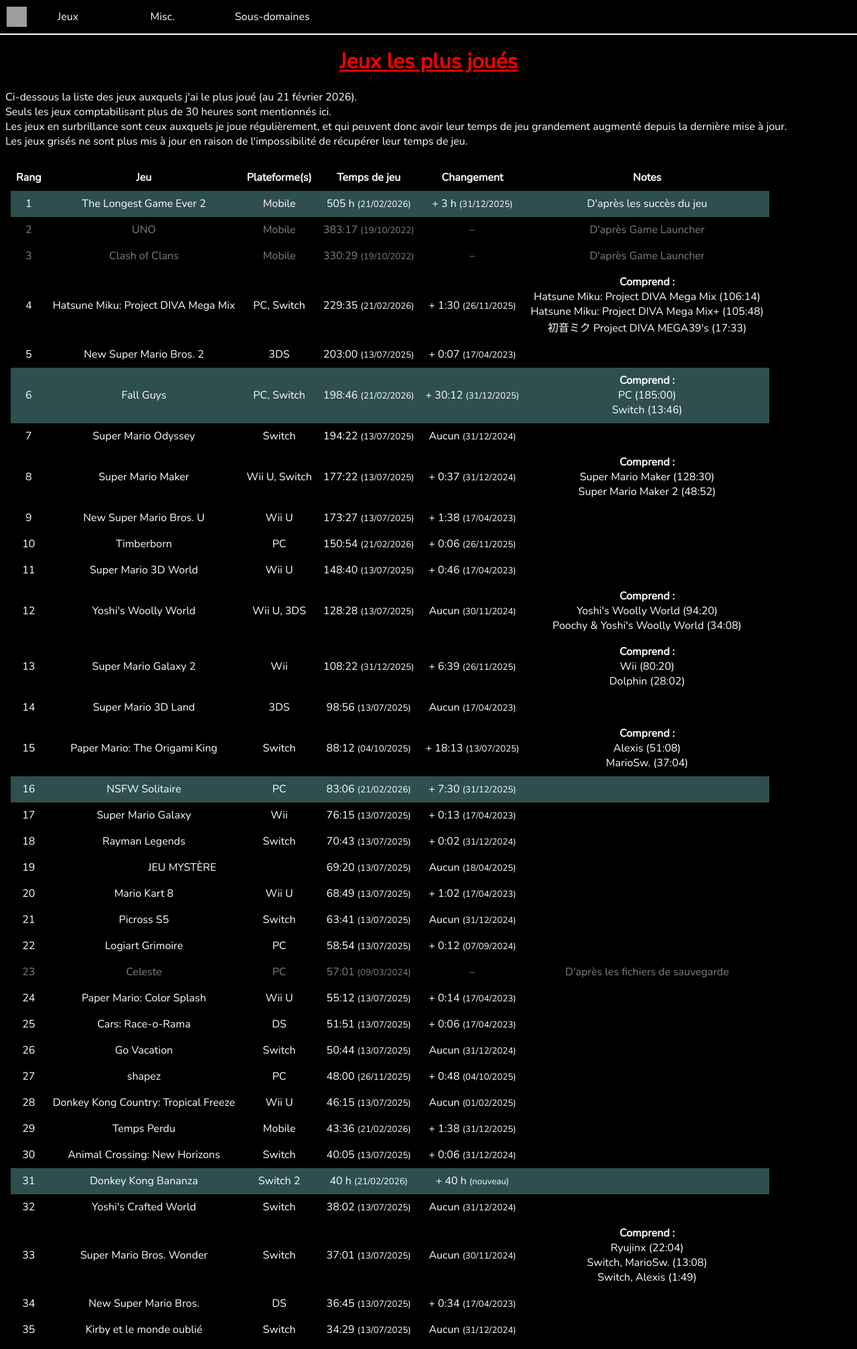
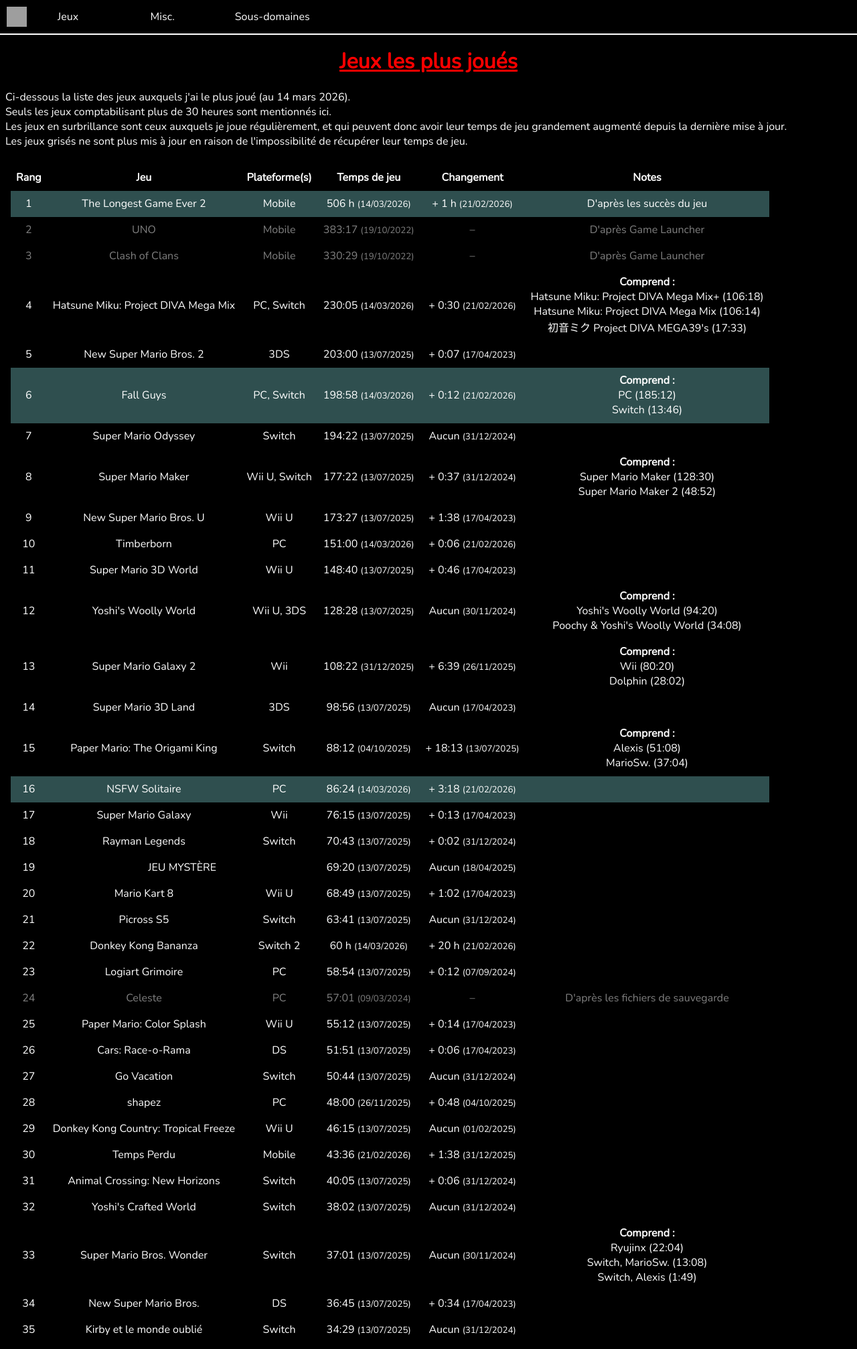
Before and after one commit to MarioSwitch/marioswitch.github.io, a PHP site: page /pages/misc/games.php in a window 1280 px wide. Shown: the top 2014 px of the page at 67% size. Run offline with PHP 8.4, Linux system fonts and the light colour scheme; grey boxes are pictures that could not be loaded.

Commit message:
[122] Updated games + Twitch

```diff
--- a/pages/misc/games.php
+++ b/pages/misc/games.php
@@ -13,7 +13,7 @@
 		<?php insertMenu(); ?>
 		<h1>Jeux les plus joués</h1>
 		<p>
-			Ci-dessous la liste des jeux auxquels j'ai le plus joué (au 21 février 2026).<br>
+			Ci-dessous la liste des jeux auxquels j'ai le plus joué (au 14 mars 2026).<br>
 			Seuls les jeux comptabilisant plus de 30 heures sont mentionnés ici.<br>
 			Les jeux en surbrillance sont ceux auxquels je joue régulièrement, et qui peuvent donc avoir leur temps de jeu grandement augmenté depuis la dernière mise à jour.<br>
 			Les jeux grisés ne sont plus mis à jour en raison de l'impossibilité de récupérer leur temps de jeu.
@@ -31,8 +31,8 @@
 				<td><?= rank(1); ?></td>
 				<td>The Longest Game Ever 2</td>
 				<td>Mobile</td>
-				<td>505 h <small>(21/02/2026)</small></td>
-				<td>+ 3 h <small>(31/12/2025)</small></td>
+				<td>506 h <small>(14/03/2026)</small></td>
+				<td>+ 1 h <small>(21/02/2026)</small></td>
 				<td>D'après les succès du jeu</td>
 			</tr>
 			<tr class="off">
@@ -55,12 +55,12 @@
 				<td><?= rank(); ?></td>
 				<td>Hatsune Miku: Project DIVA Mega Mix</td>
 				<td>PC, Switch</td>
-				<td>229:35 <small>(21/02/2026)</small></td>
-				<td>+ 1:30 <small>(26/11/2025)</small></td>
+				<td>230:05 <small>(14/03/2026)</small></td>
+				<td>+ 0:30 <small>(21/02/2026)</small></td>
 				<td>
 					<b>Comprend :</b>
+					<br>Hatsune Miku: Project DIVA Mega Mix+ (106:18)
 					<br>Hatsune Miku: Project DIVA Mega Mix (106:14)
-					<br>Hatsune Miku: Project DIVA Mega Mix+ (105:48)
 					<br>初音ミク Project DIVA MEGA39's (17:33)
 				</td>
 			</tr>
@@ -76,11 +76,11 @@
 				<td><?= rank(); ?></td>
 				<td>Fall Guys</td>
 				<td>PC, Switch</td>
-				<td>198:46 <small>(21/02/2026)</small></td>
-				<td>+ 30:12 <small>(31/12/2025)</small></td>
+				<td>198:58 <small>(14/03/2026)</small></td>
+				<td>+ 0:12 <small>(21/02/2026)</small></td>
 				<td>
 					<b>Comprend :</b>
-					<br>PC (185:00)
+					<br>PC (185:12)
 					<br>Switch (13:46)
 				</td>
 			</tr>
@@ -116,8 +116,8 @@
 				<td><?= rank(); ?></td>
 				<td>Timberborn</td>
 				<td>PC</td>
-				<td>150:54 <small>(21/02/2026)</small></td>
-				<td>+ 0:06 <small>(26/11/2025)</small></td>
+				<td>151:00 <small>(14/03/2026)</small></td>
+				<td>+ 0:06 <small>(21/02/2026)</small></td>
 				<td></td>
 			</tr>
 			<tr>
@@ -176,8 +176,8 @@
 				<td><?= rank(); ?></td>
 				<td>NSFW Solitaire</td>
 				<td>PC</td>
-				<td>83:06 <small>(21/02/2026)</small></td>
-				<td>+ 7:30 <small>(31/12/2025)</small></td>
+				<td>86:24 <small>(14/03/2026)</small></td>
+				<td>+ 3:18 <small>(21/02/2026)</small></td>
 				<td></td>
 			</tr>
 			<tr>
@@ -217,6 +217,14 @@
 				<td>Switch</td>
 				<td>63:41 <small>(13/07/2025)</small></td>
 				<td>Aucun <small>(31/12/2024)</small></td>
+				<td></td>
+			</tr>
+			<tr>
+				<td><?= rank(); ?></td>
+				<td>Donkey Kong Bananza</td>
+				<td>Switch 2</td>
+				<td>60 h <small>(14/03/2026)</small></td>
+				<td>+ 20 h <small>(21/02/2026)</small></td>
 				<td></td>
 			</tr>
 			<tr>
@@ -291,14 +299,6 @@
 				<td>+ 0:06 <small>(31/12/2024)</small></td>
 				<td></td>
 			</tr>
-			<tr class="highlight">
-				<td><?= rank(); ?></td>
-				<td>Donkey Kong Bananza</td>
-				<td>Switch 2</td>
-				<td>40 h <small>(21/02/2026)</small></td>
-				<td>+ 40 h <small>(nouveau)</small></td>
-				<td></td>
-			</tr>
 			<tr>
 				<td><?= rank(); ?></td>
 				<td>Yoshi's Crafted World</td>
```
Also changed, not shown: pages/misc/twitch.php (+26 -1 lines).
